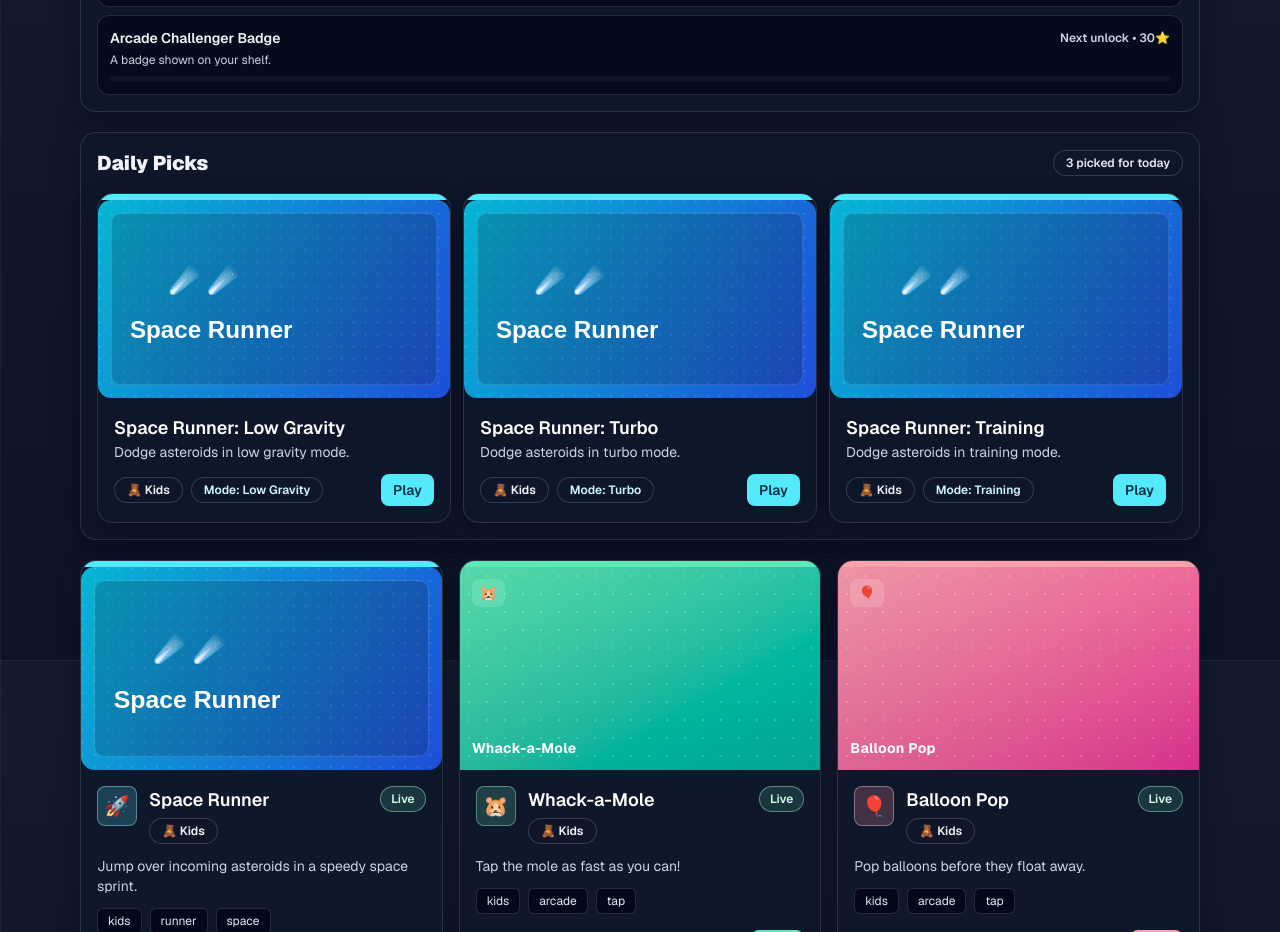
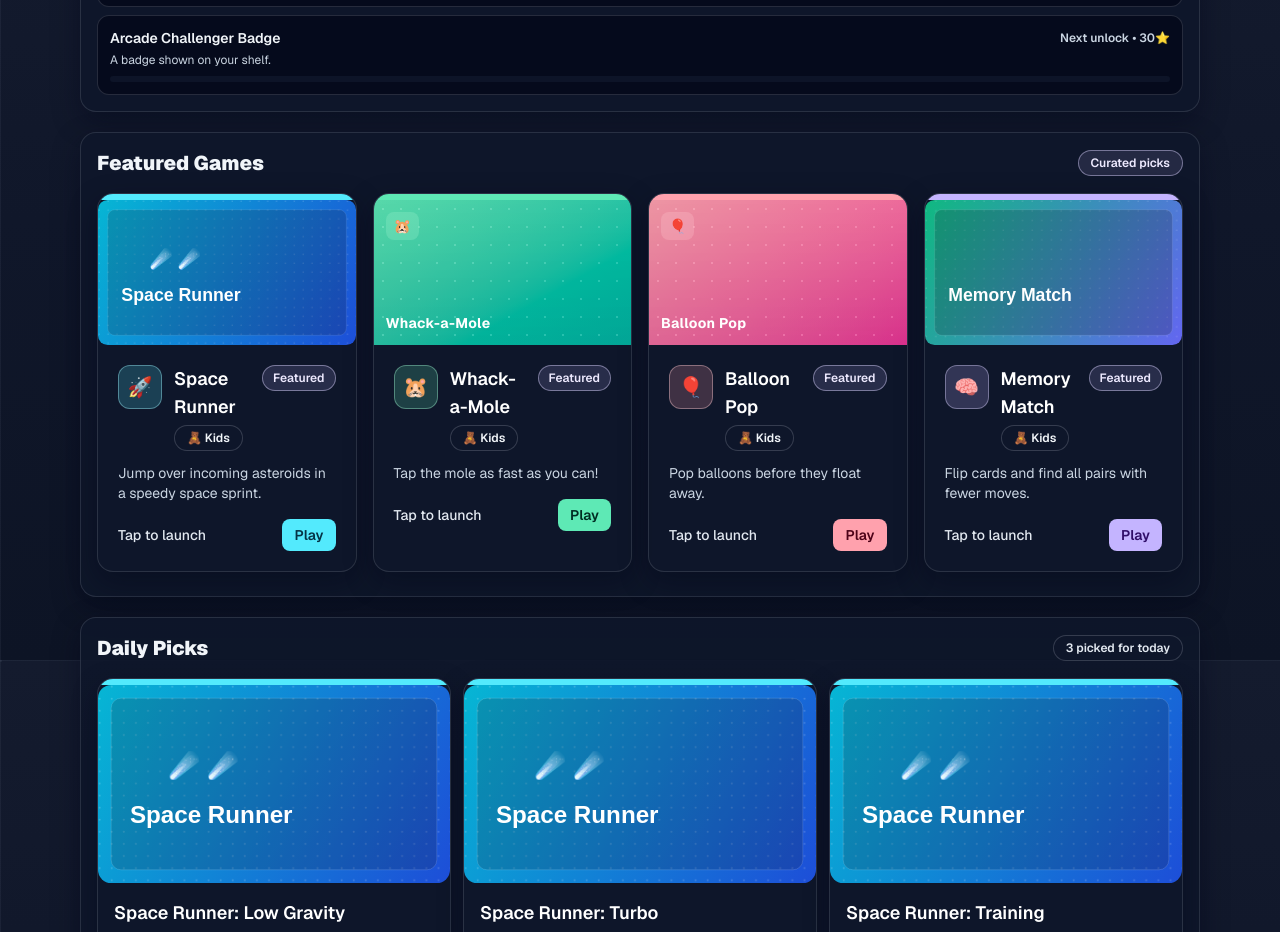
Before and after one commit to flowsyncsolutions/pixelpress, a Next.js app: page /play in a window 1280 px wide. Shown: the part 940-1872 px from the top of the page. Built offline with nearby package versions, Linux system fonts and the light colour scheme.

Commit message:
Add Featured Games section on /play with curated featured flags

```diff
--- a/src/components/GameBrowse.tsx
+++ b/src/components/GameBrowse.tsx
@@ -106,6 +106,10 @@ export default function GameBrowse({ category = "all", showDailyPicks = false }:
   const comingSoonGames = useMemo(
     () => allGames.filter((game) => game.status === "coming_soon"),
     [allGames],
+  );
+  const featuredGames = useMemo(
+    () => allLiveGames.filter((game) => game.featured),
+    [allLiveGames],
   );
   const dailyPicks = useMemo(() => getDailySeededItems(allLiveGames, 3), [allLiveGames]);
 
@@ -608,6 +612,80 @@ export default function GameBrowse({ category = "all", showDailyPicks = false }:
             </section>
           ) : null}
 
+          {showDailyPicks && category === "all" && featuredGames.length > 0 ? (
+            <section className={`${THEME.surfaces.card} p-4`}>
+              <div className="mb-4 flex flex-wrap items-center justify-between gap-2">
+                <h2 className="text-xl font-black text-slate-100">Featured Games</h2>
+                <span className={`${THEME.surfaces.pill} border-violet-200/45 bg-violet-300/12 text-violet-100`}>
+                  Curated picks
+                </span>
+              </div>
+
+              <div className="flex gap-4 overflow-x-auto pb-2 lg:grid lg:grid-cols-3 lg:overflow-visible xl:grid-cols-4">
+                {featuredGames.map((game) => {
+                  const accent = ACCENT_STYLES[game.accent];
+                  const variantBadge = getVariantBadgeText(game);
+                  return (
+                    <Link
+                      key={game.slug}
+                      href={`/play/${game.slug}`}
+                      className={`group w-[280px] shrink-0 overflow-hidden rounded-2xl border border-slate-100/12 bg-slate-900/88 shadow-[0_10px_28px_rgba(2,6,23,0.38)] transition hover:-translate-y-0.5 lg:w-auto ${accent.tileGlow}`}
+                    >
+                      <div className={`h-1.5 ${accent.ribbon}`} />
+                      <div className="relative aspect-[16/9]">
+                        <GameCover
+                          title={game.title}
+                          icon={game.icon}
+                          accent={game.accent}
+                          cover={game.cover}
+                        />
+                      </div>
+
+                      <div className="p-5">
+                        <div className="mb-3 flex items-start justify-between gap-3">
+                          <div className="flex items-start gap-3">
+                            <div
+                              className={`flex h-11 w-11 shrink-0 items-center justify-center rounded-xl border text-xl ${accent.icon}`}
+                            >
+                              <span aria-hidden="true">{game.icon}</span>
+                            </div>
+                            <div>
+                              <p className="text-lg font-semibold text-white">{game.title}</p>
+                              <div className="mt-1 flex flex-wrap gap-2">
+                                <span className={`${THEME.surfaces.pill} inline-flex text-slate-100`}>
+                                  {CATEGORY_META[game.category].icon} {CATEGORY_META[game.category].label}
+                                </span>
+                                {variantBadge ? (
+                                  <span className={`${THEME.surfaces.pill} border-cyan-200/45 bg-cyan-300/12 text-cyan-100`}>
+                                    {variantBadge}
+                                  </span>
+                                ) : null}
+                              </div>
+                            </div>
+                          </div>
+                          <span
+                            className={`${THEME.surfaces.badge} border-violet-200/45 bg-violet-300/15 text-violet-100`}
+                          >
+                            Featured
+                          </span>
+                        </div>
+
+                        <p className="mb-4 text-sm text-slate-300">{game.description}</p>
+
+                        <div className="flex items-center justify-between">
+                          <span className="text-sm font-medium text-slate-200">Tap to launch</span>
+                          <span className={`rounded-lg px-3 py-1.5 text-sm font-semibold transition ${accent.button}`}>
+                            Play
+                          </span>
+                        </div>
+                      </div>
+                    </Link>
+                  );
+                })}
+              </div>
+            </section>
+          ) : null}
+
           {showDailyPicks && category === "all" ? (
             <section className={`${THEME.surfaces.card} p-4`}>
               <div className="mb-4 flex items-center justify-between">
--- a/src/lib/games.ts
+++ b/src/lib/games.ts
@@ -11,7 +11,7 @@ export type Game = {
   icon: string;
   cover?: string;
   accent: AccentTone;
-  featured: boolean;
+  featured?: boolean;
   description: string;
   tags: string[];
   category: GameCategory;
@@ -83,7 +83,7 @@ const BASE_GAMES: Game[] = [
     icon: "⚡",
     cover: "/covers/reaction-tap.svg",
     accent: "amber",
-    featured: true,
+    featured: false,
     description: "Wait for green, then tap fast.",
     tags: ["kids", "reaction", "arcade"],
     category: "kids",
@@ -111,7 +111,7 @@ const BASE_GAMES: Game[] = [
     icon: "⭕",
     cover: "/covers/tic-tac-toe.svg",
     accent: "amber",
-    featured: true,
+    featured: false,
     description: "Classic 3x3 strategy rounds for quick wins.",
     tags: ["classics", "strategy"],
     category: "classics",
```
